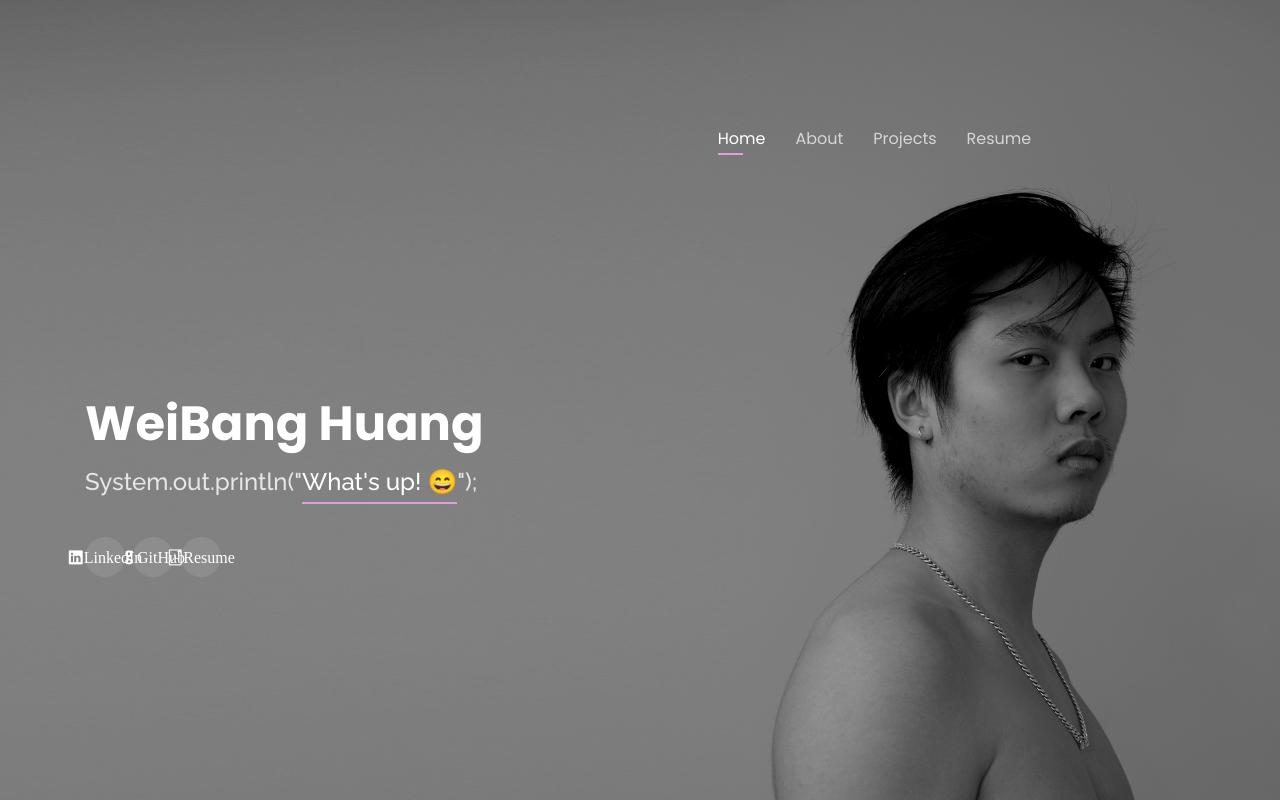
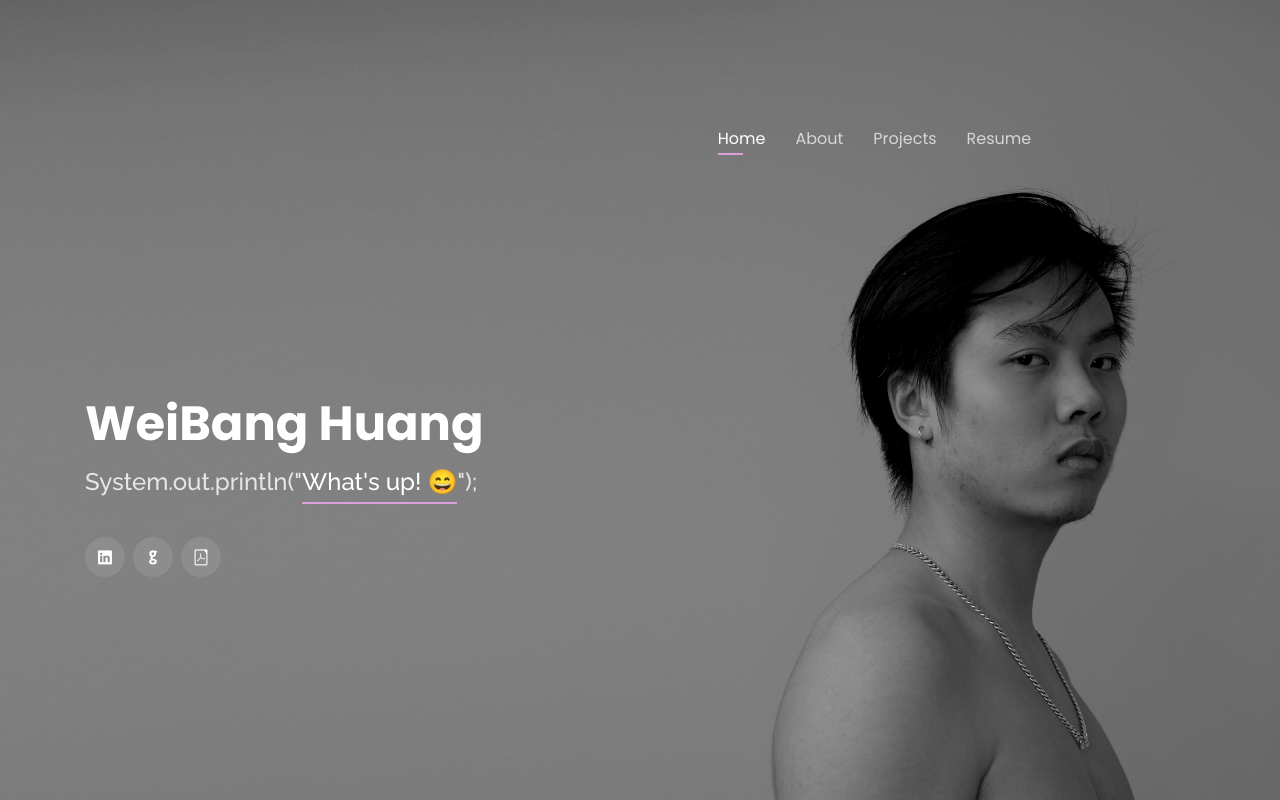
Before and after one commit to weibanghuang/weibang, a plain HTML site: page index.html in a window 1280 px wide. Drawn offline with nearby package versions, Linux system fonts and the light colour scheme.

Commit message:
Update index.html

```diff
--- a/index.html
+++ b/index.html
@@ -40,16 +40,16 @@
       <!-- <a href="index.html" class="mr-auto"><img src="assets/img/logo.png" alt="" class="img-fluid"></a> -->
       <h2>System.out.println("<span>What's up! &#128516</span>");</h2>
       <div class="social-links">
-        <a target="_blank" rel="noopener noreferrer" href="https://www.linkedin.com/in/weibanghuang/" class="linkedin"><i class="icofont-linkedin">LinkedIn</i></a>
-        <a target="_blank" rel="noopener noreferrer" href="https://github.com/weibanghuang" class="github"><i class="icofont-github">GitHub</i></a>
-        <a target="_blank" rel="noopener noreferrer" href="weibanghuang.pdf" class="resume"><i class="icofont-file-pdf">Resume</i></a>
+        <a target="_blank" rel="noopener noreferrer" href="https://www.linkedin.com/in/weibanghuang/" class="linkedin"><i class="icofont-linkedin"></i></a>
+        <a target="_blank" rel="noopener noreferrer" href="https://github.com/weibanghuang" class="github"><i class="icofont-github"></i></a>
+        <a target="_blank" rel="noopener noreferrer" href="weibanghuang.pdf" class="resume"><i class="icofont-file-pdf"></i></a>
 
       </div>
       <nav class="nav-menu d-none d-lg-block">
         <ul>
           <li class="active"><a href="#header">Home</a></li>
           <li><a href="#about">About</a></li>
-          <li><a href="#services">Projects</a></li>
+          <li><a href="https://github.com/weibanghuang">Projects</a></li>
           <!-- <li><a target="_blank" rel="noopener noreferrer" href="weibanghuang.pdf">Resume</a></li> -->
           <li><a href="#contact">Resume</a></li>
 
```
